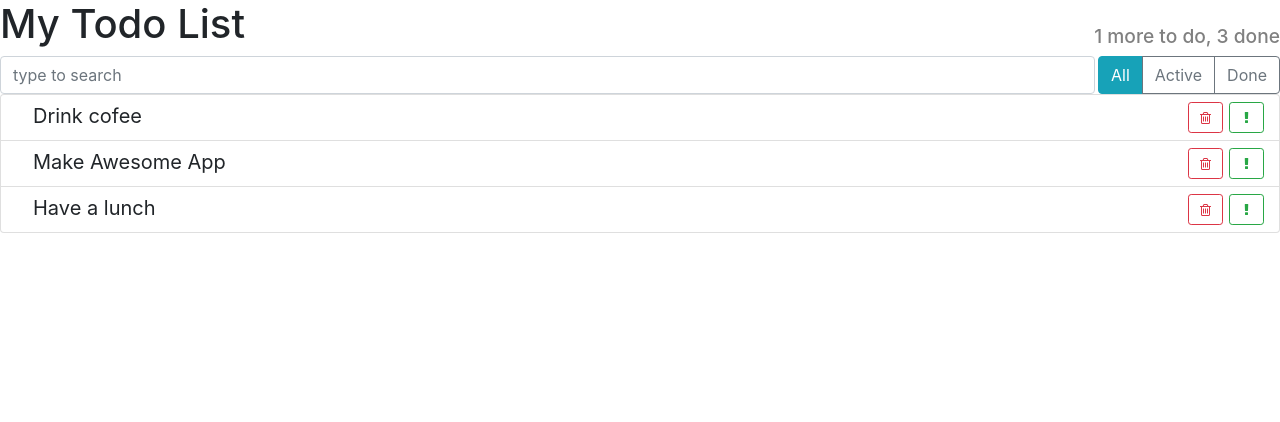
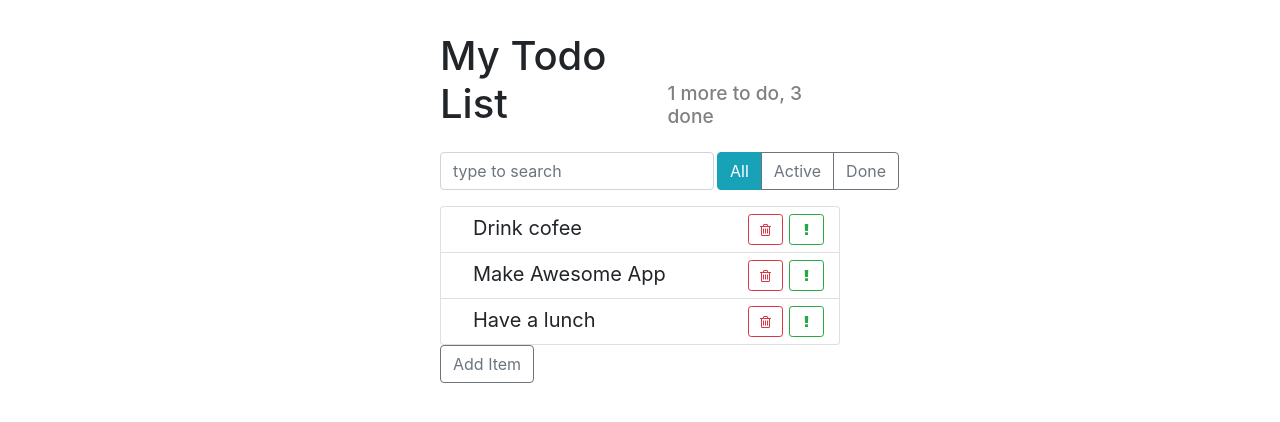
Before and after one commit to Bodal-Andrey/ToDo, a React (Create React App) app: page / in a window 1280 px wide. Shown: the top 422 px of the page. Built offline with nearby package versions, Linux system fonts and the light colour scheme.

Commit message:
Реализует добавление новой строки

```diff
--- a/src/components/app/app.jsx
+++ b/src/components/app/app.jsx
@@ -3,21 +3,26 @@ import AppHeader from "../app-header/app-header.jsx";
 import SearchPanel from "../search-panel/search-panel.jsx";
 import TodoList from "../todo-list/todo-list.jsx";
 import ItemStatusFilter from "../item-status-filter/item-status-filter.jsx";
+import ItemAddForm from "../item-add-form/item-add-form.jsx";
+import "./app.css";
 
 class App extends React.Component {
   constructor() {
     super();
 
+    this.maxId = 100;
+
+    this.state = {
+      todoData: [
+        {label: `Drink cofee`, important: false, id: 1},
+        {label: `Make Awesome App`, important: true, id: 2},
+        {label: `Have a lunch`, important: false, id: 3}
+      ],
+    };
+
     this.deleteItem = this.deleteItem.bind(this);
+    this.addItem = this.addItem.bind(this);
   }
-
-  state = {
-    todoData: [
-      {label: `Drink cofee`, important: false, id: 1},
-      {label: `Make Awesome App`, important: true, id: 2},
-      {label: `Have a lunch`, important: false, id: 3}
-    ],
-  };
 
   deleteItem = (id) => {
     this.setState((state) => {
@@ -34,6 +39,25 @@ class App extends React.Component {
     });
   };
 
+  addItem = (text) => {
+    const newItem = {
+      label: text,
+      important: false,
+      id: this.maxId++
+    };
+
+    this.setState((state) => {
+      const newArr = [
+        ...state.todoData,
+        newItem
+      ];
+
+      return {
+        todoData: newArr,
+      };
+    });
+  };
+
   render() {
     return (
       <div className="todo-app">
@@ -43,6 +67,7 @@ class App extends React.Component {
           <ItemStatusFilter />
         </div>
         <TodoList onDeleted={this.deleteItem} todos={this.state.todoData} />
+        <ItemAddForm onItemAdded={this.addItem} />
       </div>
       );
   }
--- /dev/null
+++ b/src/components/item-add-form/item-add-form.css
@@ -0,0 +1,3 @@
+.item-add-form {
+  margin-top: 10px;
+}
--- /dev/null
+++ b/src/components/item-add-form/item-add-form.jsx
@@ -0,0 +1,13 @@
+import React from "react";
+
+class ItemAddForm extends React.Component {
+  render() {
+    return (
+      <div className="item-add-form">
+        <button onClick={() => this.props.onItemAdded(`Hello, world!`)} className="btn btn-outline-secondary">Add Item</button>
+      </div>
+    );
+  }
+};
+
+export default ItemAddForm;
```
